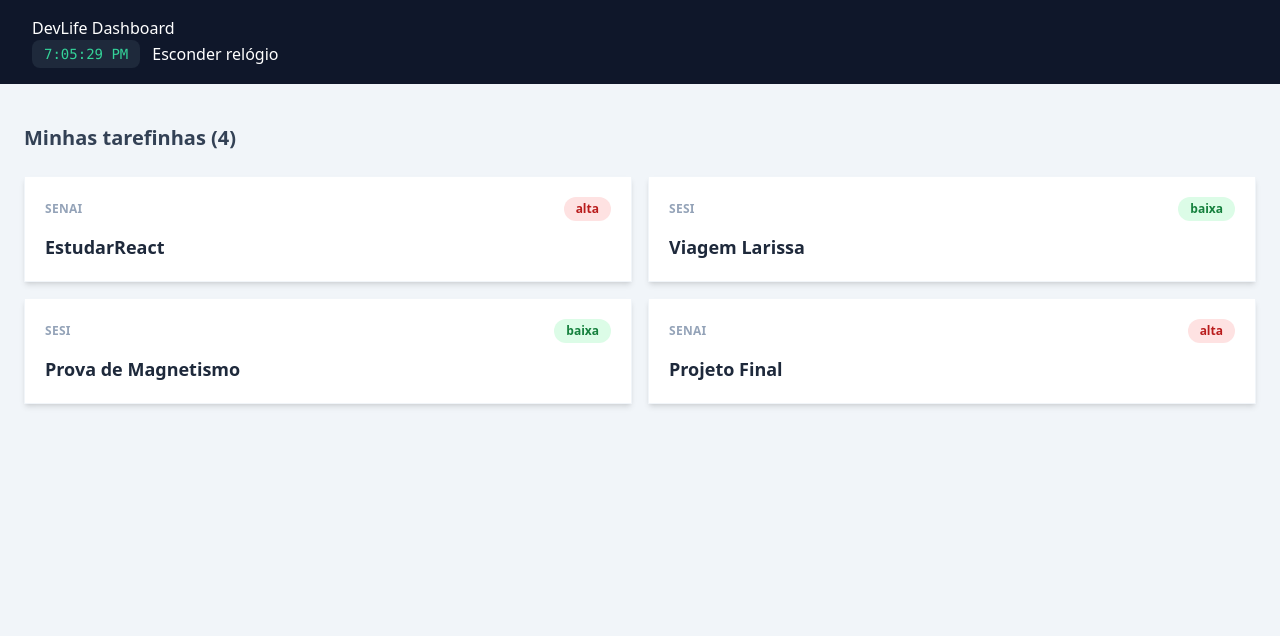
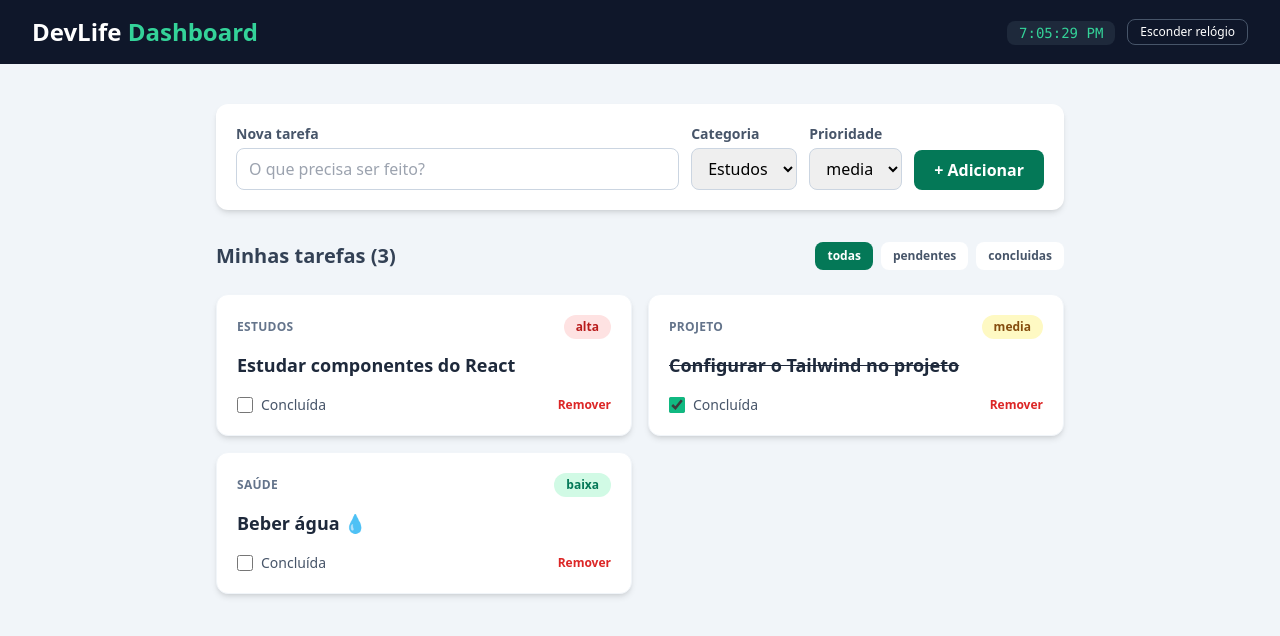
Before and after one commit to gabriel-carvalho9/devlife-dashboard, a React (Vite) app: page / in a window 1280 px wide. Shown: the top 636 px of the page. Built offline with nearby package versions, Linux system fonts and the light colour scheme.

Commit message:
Second Commit

```diff
--- a/index.html
+++ b/index.html
@@ -1,5 +1,5 @@
 <!doctype html>
-<html lang="en">
+<html lang="pt-BR">
   <head>
     <meta charset="UTF-8" />
     <link rel="icon" type="image/svg+xml" href="/favicon.svg" />
--- a/src/App.jsx
+++ b/src/App.jsx
@@ -1,36 +1,131 @@
-import{ useState } from "react";
+// App.jsx — agora com ESTADO de verdade!
+// O array de tarefas deixa de ser fixo e passa a viver no useState.
+// Toda vez que o estado muda, o React RE-RENDERIZA a tela sozinho.
+
+import { useState, useEffect } from "react";
 import Header from "./components/Header";
 import TaskCard from "./components/TaskCard";
-import "./App.css";
+import TaskForm from "./components/TaskForm";
 
-const tarefas = [
-  {id:1, titulo: "EstudarReact", categoria: "SENAI", prioridade: "alta"},
-  {id:2, titulo: "Viagem Larissa", categoria: "SESI", prioridade: "baixa"},
-  {id:3, titulo: "Prova de Magnetismo", categoria: "SESI", prioridade: "baixa"},
-  {id:4, titulo: "Projeto Final", categoria: "SENAI", prioridade: "alta"},
+const TAREFAS_INICIAIS = [
+  { id: 1, titulo: "Estudar componentes do React", categoria: "Estudos", prioridade: "alta", concluida: false },
+  { id: 2, titulo: "Configurar o Tailwind no projeto", categoria: "Projeto", prioridade: "media", concluida: true },
+  { id: 3, titulo: "Beber água 💧", categoria: "Saúde", prioridade: "baixa", concluida: false },
 ];
 
 function App() {
-    const[count, setCount] = useState(0);
-    return(
+  // useState: [valorAtual, funçãoQueAtualiza]
+  // A função lazy (() => ...) só roda a leitura do localStorage
+  // UMA vez, na montagem — não a cada renderização.
+  const [tarefas, setTarefas] = useState(() => {
+    const salvas = localStorage.getItem("devlife-tarefas");
+    return salvas ? JSON.parse(salvas) : TAREFAS_INICIAIS;
+  });
+
+  const [anuncio, setAnuncio] = useState("");
+  const [filtro, setFiltro] = useState("todas");
+
+  // EFEITO COLATERAL: sincronizar o estado com o localStorage.
+  // Roda toda vez que `tarefas` muda (é a dependência do array).
+  useEffect(() => {
+    console.log("💾 Salvando tarefas no localStorage...");
+    localStorage.setItem("devlife-tarefas", JSON.stringify(tarefas));
+  }, [tarefas]);
+
+  function adicionarTarefa(novaTarefa) {
+    // Nunca alteramos o array diretamente (tarefas.push(...) ❌)
+    // Sempre criamos um NOVO array — imutabilidade é regra de ouro no React.
+    setTarefas((atual) => [
+      ...atual,
+      { ...novaTarefa, id: Date.now(), concluida: false },
+    ]);
+
+    setAnuncio('Tarefa "{novaTarefa.titulo}") adicionada.')
+  }
+
+  function alternarConcluida(id) {
+    const tarefa = tarefas.find((t) => t.id === id);
+    const vaiConcluir = !tarefa.concluida;
+    const status = vaiConcluir ? "concluída" : "pendente";
+
+    setTarefas((atual) =>
+      atual.map((t) => (t.id === id ? { ...t, concluida: !t.concluida } : t))
+    );
+    setAnuncio('Tarefa "${tarefa.titulo}" marcada como ${status}.')
+  }
+
+  function removerTarefa(id) {
+    const tarefa = tarefas.find((t) => t.id === id);
+    setTarefas((atual) => atual.filter((t) => t.id !== id));
+    setAnuncio('Tarefa "${tarefa.titulo}" removida.');
+  }
+
+  const tarefasFiltradas = tarefas.filter((t) => {
+    if (filtro === "pendentes") return !t.concluida;
+    if (filtro === "concluidas") return t.concluida;
+    return true; // "todas"
+  });
+
+  return (
     <div className="min-h-screen bg-slate-100">
+
+      <a
+      href="#conteudo"
+      className={'sr-only focus:fixed focus:top-2 focus:left-2 focus:z-50 focus:bg-white focus:text-slate-900 focus:px-4 focus:py-2 focus:rounded-lg focus:shadow-lg'}
+      >
+        Pular para o conteúdo
+      </a>
+
       <Header />
 
-            <main className="max-w-4x1 mx-auto px-6 py-10">
-              <h2 className="text-xl font-bold text-slate-700 mb-6">
-                Minhas tarefinhas ({tarefas.length})
+      <div aria-live="polite" role="status" className="sr-only">
+        {anuncio}
+      </div>
+
+      <main className="max-w-4xl mx-auto px-6 py-10">
+        <TaskForm onAdicionar={adicionarTarefa} />
+
+        <div className="flex items-center justify-between mb-6">
+          <h2 className="text-xl font-bold text-slate-700">
+            Minhas tarefas ({tarefasFiltradas.length})
           </h2>
 
+          <div className="flex gap-2">
+            {["todas", "pendentes", "concluidas"].map((opcao) => (
+              <button
+                key={opcao}
+                onClick={() => setFiltro(opcao)}
+                className={`text-xs font-semibold px-3 py-1.5 rounded-lg transition-colors ${
+                  filtro === opcao
+                    ? "bg-emerald-700 text-white"
+                    : "bg-white text-slate-600 hover:bg-slate-200"
+                }`}
+              >
+                {opcao}
+              </button>
+            ))}
+          </div>
+        </div>
+
+        {tarefasFiltradas.length === 0 ? (
+          <p className="text-slate-400 text-center py-10">
+            Nenhuma tarefa por aqui. 🎉
+          </p>
+        ) : (
           <section className="grid gap-4 sm:grid-cols-2">
-                {tarefas.map((tarefa) => (
+            {tarefasFiltradas.map((tarefa) => (
               <TaskCard
                 key={tarefa.id}
                 titulo={tarefa.titulo}
                 categoria={tarefa.categoria}
                 prioridade={tarefa.prioridade}
+                concluida={tarefa.concluida}
+                onToggle={() => alternarConcluida(tarefa.id)}
+                onRemover={() => removerTarefa(tarefa.id)}
               />
             ))}
           </section>
+        )}
       </main>
     </div>
   );
--- a/src/components/Header.jsx
+++ b/src/components/Header.jsx
@@ -1,24 +1,37 @@
-import {useState} from "react";
+// Header.jsx — agora com ESTADO próprio e o Relogio como filho.
+// Mostrar/esconder o relógio demonstra MONTAGEM e DESMONTAGEM na prática:
+// abra o console e veja as mensagens do ciclo de vida!
+
+import { useState } from "react";
 import Relogio from "./Relogio";
 
 function Header() {
-    const [mostrarRelogio,setMostrarRelogio] = useState(true);
-    return(
-        <header className="bg-slate-900 text-white px-8 py-4">
-            <h1>DevLife Dashboard</h1>
+  const [mostrarRelogio, setMostrarRelogio] = useState(true);
 
-            <div className="flex item-center gap-3">
-                {}
-                {mostrarRelogio && <Relogio />}
+  return (
+    <header className="bg-slate-900 text-white px-8 py-4 flex items-center justify-between">
+      <h1 className="text-2xl font-bold">
+        DevLife <span className="text-emerald-400">Dashboard</span>
+      </h1>
 
-                <button onClick={() => setMostrarRelogio(!mostrarRelogio)}>
-                    {mostrarRelogio ? "Esconder relógio":"Mostrar relógio"}
-                </button>
-            </div>
-        </header>
-    );
+      <div className="flex items-center gap-3">
+        {/* Renderização condicional: se false, o Relogio é DESMONTADO */}
+        {mostrarRelogio && (
+            <span aria-hidden="true">
+                <Relogio />
+            </span>
+        )}
+
+        <button
+          onClick={() => setMostrarRelogio(!mostrarRelogio)}
+          aria-pressed={mostrarRelogio}
+          className="text-xs border border-slate-600 hover:border-emerald-400 px-3 py-1 rounded-lg transition-colors"
+        >
+          {mostrarRelogio ? "Esconder relógio" : "Mostrar relógio"}
+        </button>
+      </div>
+    </header>
+  );
 }
 
 export default Header;
-
-// <Header />
--- a/src/components/Relogio.jsx
+++ b/src/components/Relogio.jsx
@@ -1,19 +1,27 @@
-import { useState, useEffect } from 'react';
+// Relogio.jsx — demonstração de CICLO DE VIDA.
+// MONTAGEM: o useEffect roda e liga o setInterval.
+// DESMONTAGEM: a função de limpeza (return) roda e desliga o intervalo.
+// Sem a limpeza, o intervalo continuaria rodando "fantasma" na memória!
 
-function Relogio(){
-    const[hora, setHora] = useState(new Date().toLocaleTimeString());
+import { useState, useEffect } from "react";
+
+function Relogio() {
+  const [hora, setHora] = useState(new Date().toLocaleTimeString());
+
   useEffect(() => {
-        console.log("Relógio MONTADO - Intervalo ligado");
+    console.log("⏰ Relogio MONTADO — intervalo ligado");
 
     const intervalo = setInterval(() => {
       setHora(new Date().toLocaleTimeString());
     }, 1000);
 
-        return() => {
-            console.log("Relógio DESMONTADO");
+    // Função de LIMPEZA: roda quando o componente sai da tela
+    return () => {
+      console.log("💀 Relogio DESMONTADO — intervalo desligado");
       clearInterval(intervalo);
     };
-    }, []);
+  }, []); // [] = roda só na montagem
+
   return (
     <span className="font-mono text-emerald-400 text-sm bg-slate-800 px-3 py-1 rounded-lg">
       {hora}
--- a/src/components/TaskCard.jsx
+++ b/src/components/TaskCard.jsx
@@ -1,22 +1,61 @@
+// TaskCard.jsx — agora também dispara eventos para o pai.
+// O card não guarda estado próprio de "concluída": ele recebe o valor
+// via props e AVISA o pai quando algo muda (onToggle, onRemover).
+// Isso é "levantar o estado" (lifting state up) — o App é a fonte da verdade.
+
 const prioridadeEstilo = {
   alta: "bg-red-100 text-red-700",
-    media: "bg-yellow-100 text-yellow-700",
-    baixa: "bg-green-100 text-green-700",
+  media: "bg-yellow-100 text-yellow-800",
+  baixa: "bg-emerald-100 text-emerald-700",
 };
 
-function TaskCard({titulo, categoria, prioridade}) {
-    return(
-        <article className="bg-white reounded-xl shadow-md p-5 hover:shadow-lg transition-shadow border border-slate-100">
+function TaskCard({ titulo, categoria, prioridade, concluida, onToggle, onRemover }) {
+  return (
+    <article
+      className={`bg-white rounded-xl shadow-md p-5 hover:shadow-lg transition-shadow border border-slate-100 ${
+        concluida ? "bg-slate-50" : "bg-white border slate-100"
+      }`}
+    >
       <div className="flex items-center justify-between mb-3">
-                <span className="text-xs uppercase tracking-wide text-slate-400 font-semibold">
+        <span className="text-xs uppercase tracking-wide text-slate-500 font-semibold">
           {categoria}
         </span>
-                <span className={`text-xs font-bold px-3 py-1 rounded-full ${prioridadeEstilo[prioridade]}`}>
+        <span
+          className={`text-xs font-bold px-3 py-1 rounded-full ${prioridadeEstilo[prioridade]}`}
+        >
           {prioridade}
         </span>
       </div>
-            <h2 className="text-lg font-semibold text-slate-800">{titulo}</h2>
+
+      <h2
+        className={`text-lg font-semibold text-slate-800 mb-4 ${
+          concluida ? "text-slate-500 line-through" : "text-slate-800"
+        }`}
+      >
+        {titulo}
+      </h2>
+
+      <div className="flex items-center justify-between">
+        <label className="flex items-center gap-2 text-sm text-slate-600 cursor-pointer">
+          <input
+            type="checkbox"
+            checked={concluida}
+            onChange={onToggle}
+            className="w-4 h-4 accent-emerald-500"
+          />
+          Concluída
+        </label>
+
+        <button
+          onClick={onRemover}
+          aria-label={'Remover tarefa: ${titulo}'}
+          className="text-xs text-red-600 hover:text-red-700 font-semibold"
+        >
+          Remover
+        </button>
+      </div>
     </article>
   );
 }
+
 export default TaskCard;
--- a/src/components/TaskForm.jsx
+++ b/src/components/TaskForm.jsx
@@ -1,27 +1,54 @@
-import {useState} from "react";
+// TaskForm.jsx — formulário CONTROLADO.
+// O valor do input vive no ESTADO do React, não no DOM.
+// Quando o usuário envia, avisamos o componente pai através da
+// função recebida via props (onAdicionar) — dados sobem por callbacks!
 
-function TaskForm({onAdicionar}){
+import { useState } from "react";
+
+function TaskForm({ onAdicionar }) {
+  // Um estado para cada campo do formulário
   const [titulo, setTitulo] = useState("");
   const [categoria, setCategoria] = useState("Estudos");
   const [prioridade, setPrioridade] = useState("media");
 
   function aoEnviar(evento) {
-        evento.preventDefault();
-        if (titulo.trim() === "") return;
-        onAdicionar({titulo, categoria, prioridade});
-        setTitulo("");
+    evento.preventDefault(); // impede o recarregamento da página
+
+    if (titulo.trim() === "") return; // validação simples
+
+    onAdicionar({ titulo, categoria, prioridade });
+    setTitulo(""); // limpa o campo após adicionar
   }
 
-    return(
-        <form onSubmit={onEnviar} className="bg-white rounded-xl shadow-md p-5 mb-8 items-end flex flex-wrap gap-4">
-            <div className="min-w-[300px]">
-                <label className="block text-sm font-semibold text-slate-300 mb-1">Nova Tarefa</label>
-                <input type="text" value={titulo} onChange={(e) => setTitulo(e.target.value)} placeholder="Oque precisa ser feito?" className="w-full border border-slate-300 rounded-lg px-3 py-2 focus:outline-none focus:ring-2 focus:ring-emerald-400" />
+  return (
+    <form
+      onSubmit={aoEnviar}
+      className="bg-white rounded-xl shadow-md p-5 mb-8 flex flex-wrap gap-3 items-end"
+    >
+      <div className="flex-1 min-w-[200px]">
+        <label htmlFor="campo-titulo" className="block text-sm font-semibold text-slate-600 mb-1">
+          Nova tarefa
+        </label>
+        <input
+          id="campo-titulo"
+          type="text"
+          value={titulo}
+          onChange={(e) => setTitulo(e.target.value)}
+          placeholder="O que precisa ser feito?"
+          className="w-full border border-slate-300 rounded-lg px-3 py-2 focus:outline-none focus:ring-2 focus:ring-emerald-400"
+        />
       </div>
 
       <div>
-                <label className="block text-sm font-semibold text-slate-300 mb-1">Categoria</label>
-                <select value={categoria} onChange={(e) => setCategoria(e.target.value)} className="border border-slate-300 rounded-lg px-3 py-2">
+        <label htmlFor="campo-categoria" className="block text-sm font-semibold text-slate-600 mb-1">
+          Categoria
+        </label>
+        <select
+          id="campo-categoria"
+          value={categoria}
+          onChange={(e) => setCategoria(e.target.value)}
+          className="border border-slate-300 rounded-lg px-3 py-2"
+        >
           <option>Estudos</option>
           <option>Projeto</option>
           <option>Saúde</option>
@@ -30,18 +57,29 @@ function TaskForm({onAdicionar}){
       </div>
 
       <div>
-                <label className="block text-sm font-semibold text-slate-300 mb-1">Prioridade</label>
-                <select value={prioridade} onChange={(e) => setPrioraidade(e.target.value)} className="border border-slate-300 rounded-lg px-3 py-2">
-                    <option value="alta">Alta</option>
-                    <option value="media">Média</option>
-                    <option value="baixa">Baixa</option>
+        <label htmlFor="campo-prioridade" className="block text-sm font-semibold text-slate-600 mb-1">
+          Prioridade
+        </label>
+        <select
+          id="campo-prioridade"
+          value={prioridade}
+          onChange={(e) => setPrioridade(e.target.value)}
+          className="border border-slate-300 rounded-lg px-3 py-2"
+        >
+          <option value="alta">alta</option>
+          <option value="media">media</option>
+          <option value="baixa">baixa</option>
         </select>
       </div>
-            <button type="submit" className="bg-emerald-500 hover:bg-emerald-600 text-white font-bold py-2 px-4 rounded-lg transition-colors">
-                ➕ Adicionar
+
+      <button
+        type="submit"
+        className="bg-emerald-700 hover:bg-emerald-500 text-white font-bold px-5 py-2 rounded-lg transition-colors"
+      >
+        + Adicionar
       </button>
     </form>
   );
 }
 
-export default Header;
+export default TaskForm;
```
Lines whose indentation alone changed are shown as unchanged.
